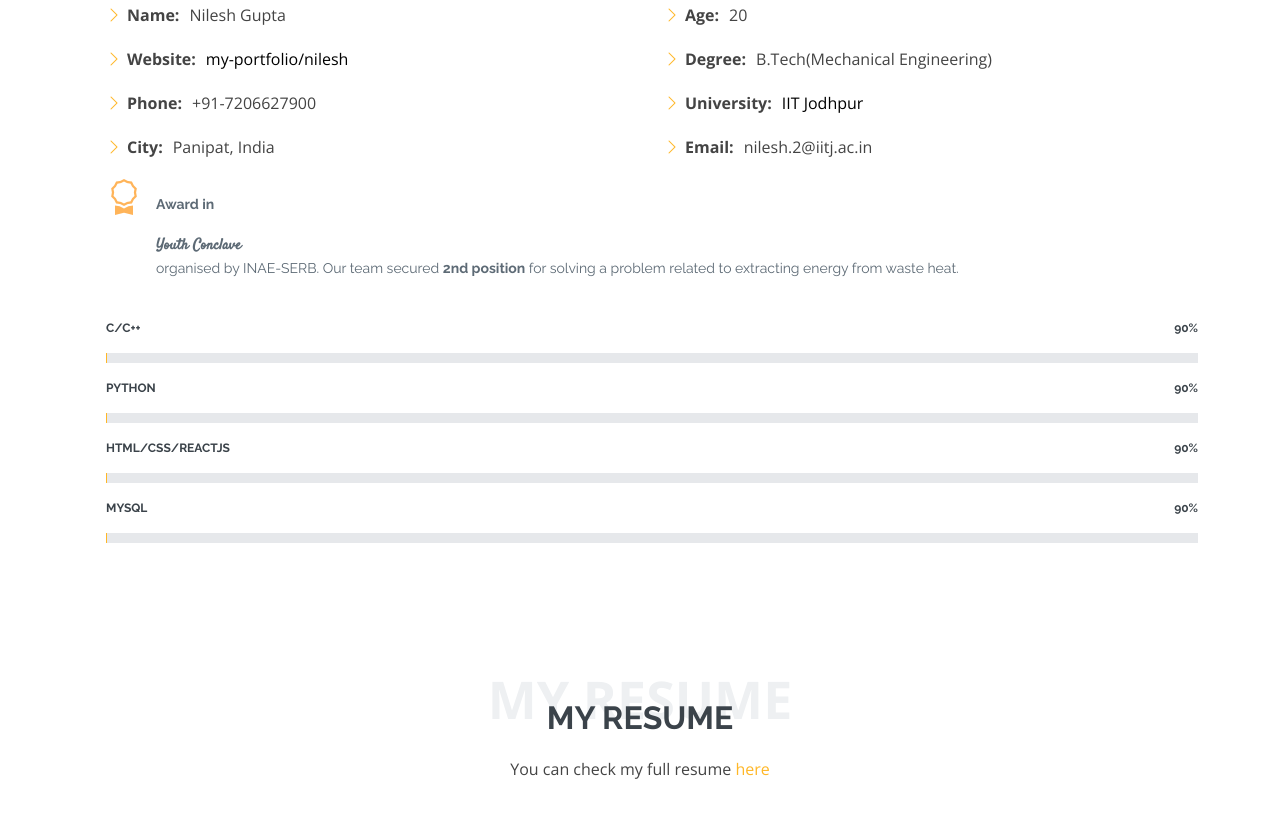
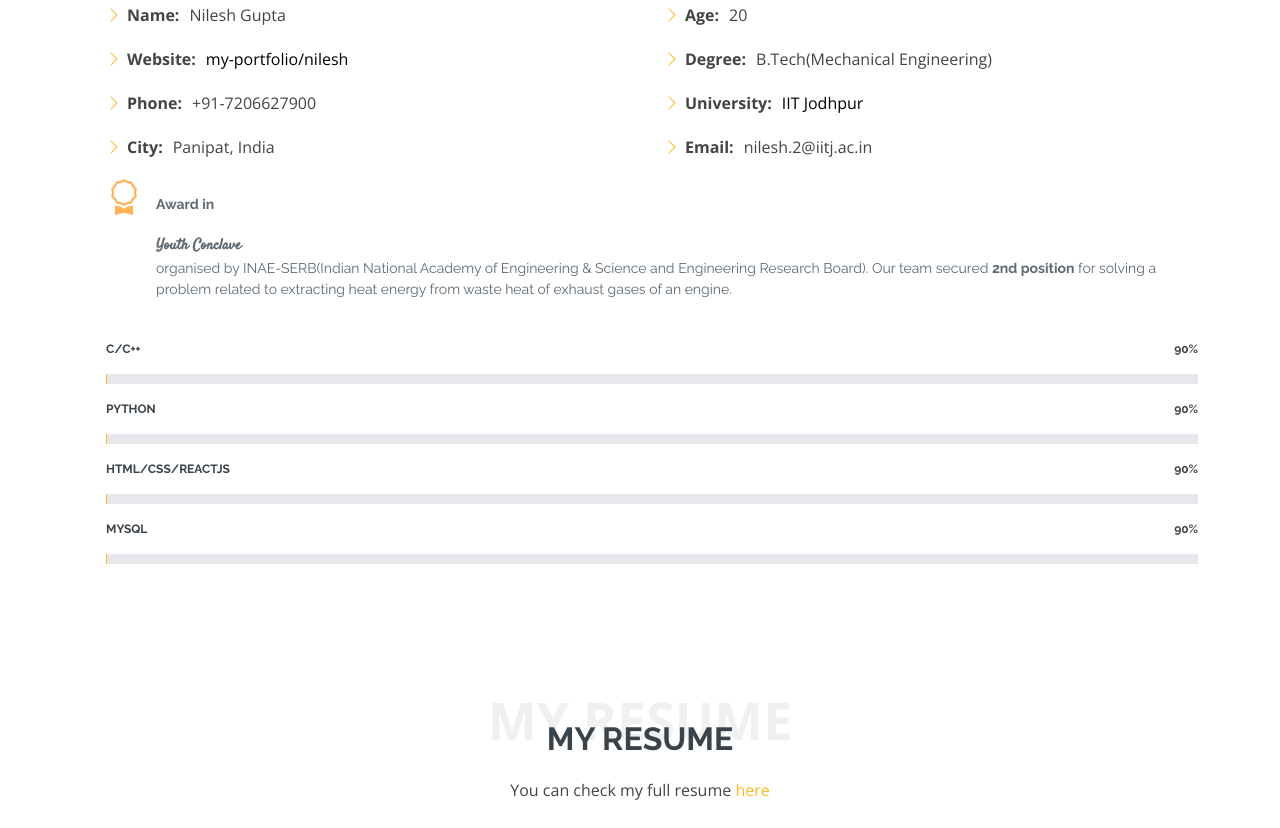
Before and after one commit to 23Nilesh/Portfolio_tech, a plain HTML site: page index.html in a window 1280 px wide. Shown: the part 999-1827 px from the top of the page. Drawn offline with nearby package versions, Linux system fonts and the light colour scheme; a script that the page names is missing.

Commit message:
link updated

```diff
--- a/index.html
+++ b/index.html
@@ -128,10 +128,12 @@
                 <div class="col-md-6-flex align-items-md-stretch">
                   <div class="count-box">
                     <i class="bi bi-award" style="color: #ffb459;"></i>
-                    <span data-purecounter-start="1" data-purecounter-end="1" data-purecounter-duration="2" class="purecounter"></span>
-                    <p><strong>Award in <a href="https://drive.google.com/file/d/1c4xMcVsYYZq2ppeA0qvq1_Dca4ImrjZM/view?usp=share_link"> Youth Conclave</strong></a>
-                      organised by INAE-SERB. Our team secured <strong>2nd position</strong> for solving a problem
-                    related to extracting energy from waste heat.</p>
+                    <span data-purecounter-start="2" data-purecounter-end="2" data-purecounter-duration="2" class="purecounter"></span>
+                    <p><strong>Award in <a href="https://github.com/23Nilesh/Extract-energy-from-waste-heat_Hackathon"><strong>Youth Conclave</strong></a></strong>
+                      organised by INAE-SERB(Indian National Academy of Engineering & Science and Engineering Research Board).
+                       Our team secured <strong>2nd position</strong> for solving a problem related to extracting heat energy from waste heat of exhaust gases of an engine.
+
+                    </p>
                   </div>
                 </div>
               </div>
@@ -226,6 +228,7 @@
                   <li>Engineering Mathematics, Machine Learning</li>
                   <li>Statistics (Descriptive+Inferential)</li>
                   <li>Data Structure and Algorithms, Object Oriented Programming </li>
+                  <li>Database Management System</li>
                 </ul>
                 </p>
                 <p><strong>Other Activites</strong>
```
